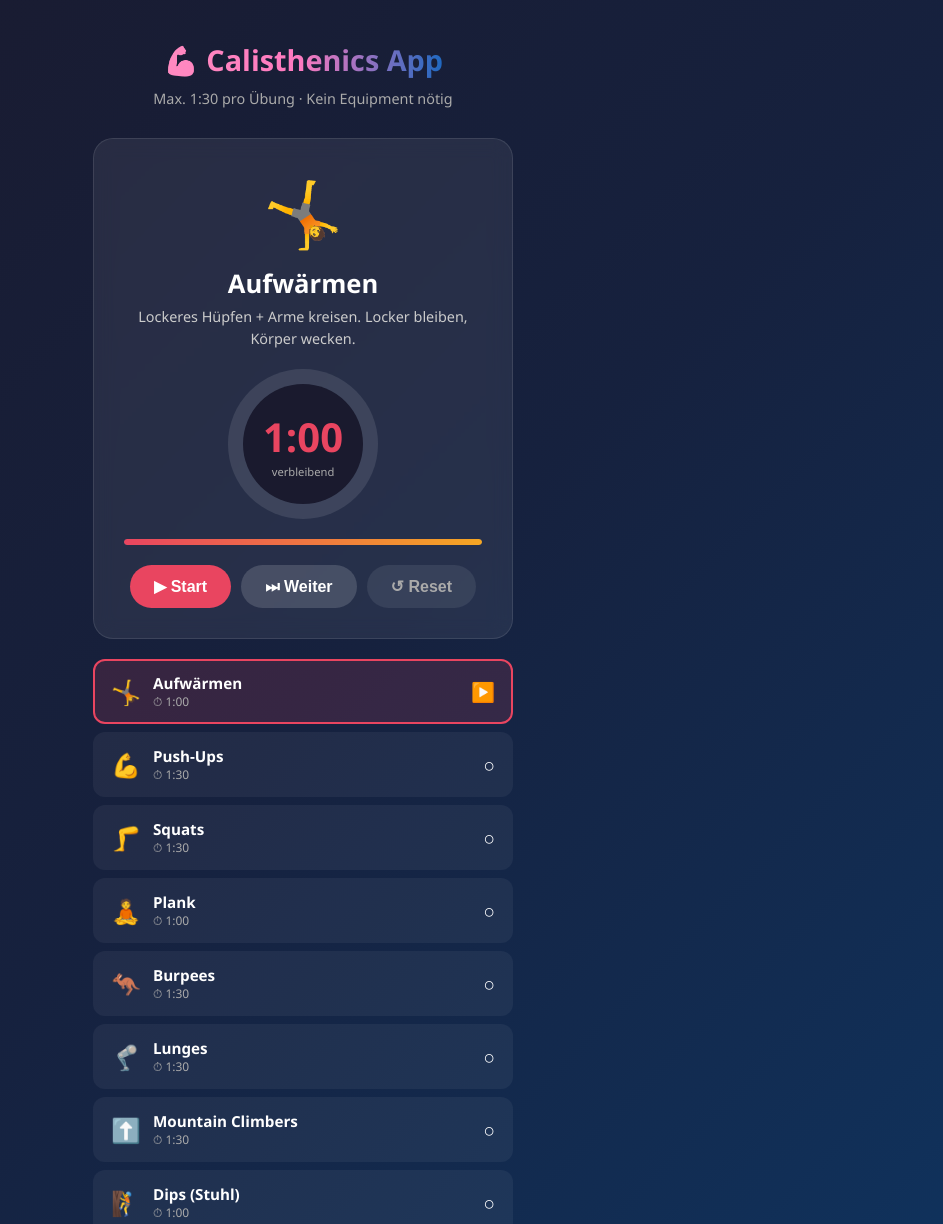
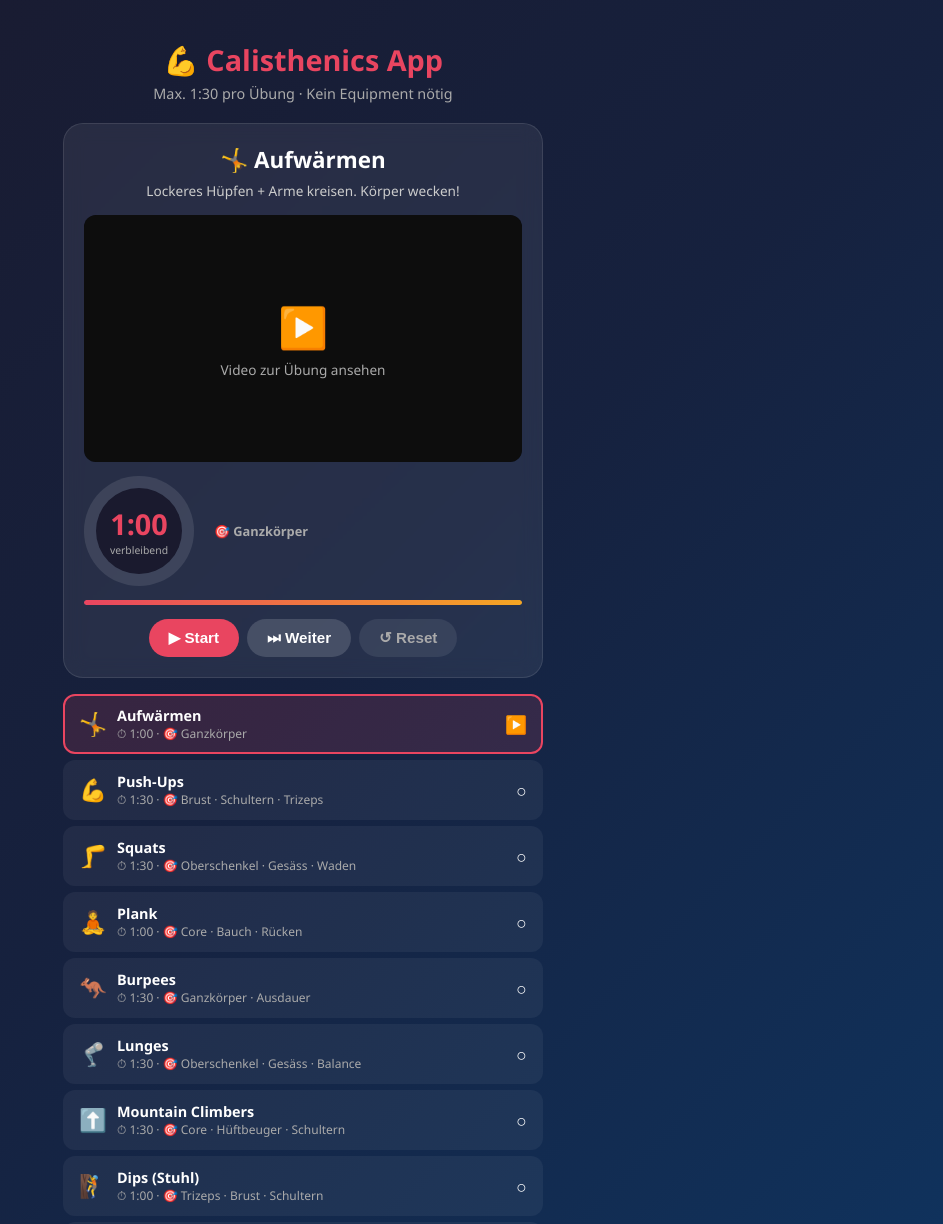
Before and after one commit to gsalami/calisthenics-app, a plain HTML site: page index.html in a window 1280 px wide. Shown: the top 1224 px of the page, without its empty margins (337-1280 px from the left). Drawn offline with Linux system fonts and the light colour scheme.

Commit message:
Add YouTube videos for each exercise

```diff
--- a/index.html
+++ b/index.html
@@ -18,46 +18,82 @@
     }
     h1 {
       font-size: 1.8rem;
-      margin: 20px 0 10px;
+      margin: 20px 0 5px;
       text-align: center;
-      background: linear-gradient(90deg, #e94560, #0f3460);
-      -webkit-background-clip: text;
-      -webkit-text-fill-color: transparent;
-      filter: brightness(2);
+      color: #e94560;
     }
-    .subtitle { color: #aaa; margin-bottom: 30px; font-size: 0.9rem; text-align: center; }
+    .subtitle { color: #aaa; margin-bottom: 20px; font-size: 0.9rem; text-align: center; }
 
     .card {
       background: rgba(255,255,255,0.07);
       border-radius: 20px;
-      padding: 30px;
+      padding: 20px;
       width: 100%;
-      max-width: 420px;
+      max-width: 480px;
       text-align: center;
       backdrop-filter: blur(10px);
       border: 1px solid rgba(255,255,255,0.1);
-      margin-bottom: 20px;
+      margin-bottom: 16px;
     }
 
-    .exercise-emoji { font-size: 4rem; margin-bottom: 10px; }
-    .exercise-name { font-size: 1.6rem; font-weight: bold; margin-bottom: 5px; }
-    .exercise-desc { color: #ccc; font-size: 0.9rem; margin-bottom: 20px; line-height: 1.5; }
+    .exercise-name { font-size: 1.4rem; font-weight: bold; margin-bottom: 6px; }
+    .exercise-desc { color: #ccc; font-size: 0.85rem; margin-bottom: 14px; line-height: 1.5; }
 
+    /* YouTube embed */
+    .video-wrap {
+      position: relative;
+      padding-bottom: 56.25%;
+      height: 0;
+      overflow: hidden;
+      border-radius: 12px;
+      margin-bottom: 14px;
+      background: #000;
+    }
+    .video-wrap iframe {
+      position: absolute;
+      top: 0; left: 0;
+      width: 100%; height: 100%;
+      border: none;
+      border-radius: 12px;
+    }
+    .video-placeholder {
+      position: absolute;
+      top: 0; left: 0;
+      width: 100%; height: 100%;
+      display: flex;
+      flex-direction: column;
+      align-items: center;
+      justify-content: center;
+      background: rgba(255,255,255,0.05);
+      border-radius: 12px;
+      color: #aaa;
+      font-size: 0.85rem;
+      cursor: pointer;
+      transition: background 0.2s;
+    }
+    .video-placeholder:hover { background: rgba(255,255,255,0.1); }
+    .video-placeholder .play-icon { font-size: 2.5rem; margin-bottom: 6px; }
+
+    .timer-row {
+      display: flex;
+      align-items: center;
+      justify-content: center;
+      gap: 20px;
+      margin-bottom: 14px;
+    }
     .timer-circle {
-      width: 150px;
-      height: 150px;
+      width: 110px;
+      height: 110px;
       border-radius: 50%;
       background: conic-gradient(#e94560 0deg, rgba(255,255,255,0.1) 0deg);
       display: flex;
       align-items: center;
       justify-content: center;
-      margin: 0 auto 20px;
-      position: relative;
-      transition: background 0.1s;
+      flex-shrink: 0;
     }
     .timer-inner {
-      width: 120px;
-      height: 120px;
+      width: 86px;
+      height: 86px;
       border-radius: 50%;
       background: #1a1a2e;
       display: flex;
@@ -65,15 +101,15 @@
       justify-content: center;
       flex-direction: column;
     }
-    .timer-seconds { font-size: 2.5rem; font-weight: bold; color: #e94560; }
-    .timer-label { font-size: 0.7rem; color: #aaa; }
+    .timer-seconds { font-size: 1.8rem; font-weight: bold; color: #e94560; }
+    .timer-label { font-size: 0.65rem; color: #aaa; }
 
     .progress-bar {
       width: 100%;
-      height: 6px;
+      height: 5px;
       background: rgba(255,255,255,0.1);
       border-radius: 3px;
-      margin-bottom: 20px;
+      margin-bottom: 14px;
       overflow: hidden;
     }
     .progress-fill {
@@ -83,50 +119,43 @@
       transition: width 1s linear;
     }
 
-    .btn-row { display: flex; gap: 10px; justify-content: center; flex-wrap: wrap; }
+    .btn-row { display: flex; gap: 8px; justify-content: center; flex-wrap: wrap; }
     button {
-      padding: 12px 24px;
+      padding: 10px 20px;
       border: none;
       border-radius: 50px;
-      font-size: 1rem;
+      font-size: 0.95rem;
       cursor: pointer;
       font-weight: bold;
-      transition: transform 0.1s, opacity 0.2s;
+      transition: transform 0.1s;
     }
     button:active { transform: scale(0.95); }
     .btn-start { background: #e94560; color: white; }
     .btn-skip { background: rgba(255,255,255,0.15); color: white; }
     .btn-reset { background: rgba(255,255,255,0.08); color: #aaa; }
 
-    .exercise-list {
-      width: 100%;
-      max-width: 420px;
-    }
+    .exercise-list { width: 100%; max-width: 480px; }
     .ex-item {
       display: flex;
       align-items: center;
-      gap: 12px;
-      padding: 12px 16px;
+      gap: 10px;
+      padding: 10px 14px;
       background: rgba(255,255,255,0.05);
       border-radius: 12px;
-      margin-bottom: 8px;
+      margin-bottom: 6px;
       cursor: pointer;
       border: 2px solid transparent;
       transition: all 0.2s;
     }
     .ex-item.active { border-color: #e94560; background: rgba(233,69,96,0.15); }
     .ex-item.done { opacity: 0.4; }
-    .ex-emoji { font-size: 1.5rem; }
+    .ex-emoji { font-size: 1.4rem; }
     .ex-info { flex: 1; text-align: left; }
-    .ex-title { font-weight: bold; font-size: 0.95rem; }
+    .ex-title { font-weight: bold; font-size: 0.9rem; }
     .ex-time { font-size: 0.75rem; color: #aaa; }
-    .ex-check { font-size: 1.2rem; }
+    .ex-check { font-size: 1.1rem; }
 
-    .completion {
-      display: none;
-      text-align: center;
-      padding: 30px;
-    }
+    .completion { display: none; text-align: center; padding: 30px; }
     .completion.show { display: block; }
     .completion-emoji { font-size: 5rem; }
     .completion h2 { font-size: 1.8rem; margin: 10px 0; color: #f5a623; }
@@ -138,14 +167,25 @@
 <p class="subtitle">Max. 1:30 pro Übung · Kein Equipment nötig</p>
 
 <div class="card" id="mainCard">
-  <div class="exercise-emoji" id="exEmoji">🏃</div>
   <div class="exercise-name" id="exName">Bereit?</div>
   <div class="exercise-desc" id="exDesc">Drücke Start um mit dem Training zu beginnen!</div>
 
-  <div class="timer-circle" id="timerCircle">
-    <div class="timer-inner">
-      <div class="timer-seconds" id="timerDisplay">1:30</div>
-      <div class="timer-label">verbleibend</div>
+  <div class="video-wrap" id="videoWrap">
+    <div class="video-placeholder" id="videoPlaceholder" onclick="loadVideo()">
+      <div class="play-icon">▶️</div>
+      <div>Video anzeigen</div>
+    </div>
+  </div>
+
+  <div class="timer-row">
+    <div class="timer-circle" id="timerCircle">
+      <div class="timer-inner">
+        <div class="timer-seconds" id="timerDisplay">1:30</div>
+        <div class="timer-label">verbleibend</div>
+      </div>
+    </div>
+    <div style="flex:1; text-align:left; font-size:0.8rem; color:#aaa; line-height:1.6;">
+      <div id="exMuscles"></div>
     </div>
   </div>
 
@@ -171,16 +211,66 @@
 
 <script>
 const exercises = [
-  { emoji: "🤸", name: "Aufwärmen", desc: "Lockeres Hüpfen + Arme kreisen. Locker bleiben, Körper wecken.", duration: 60 },
-  { emoji: "💪", name: "Push-Ups", desc: "Liegestütze. Körper gerade halten, langsam nach unten und explosiv hoch.", duration: 90 },
-  { emoji: "🦵", name: "Squats", desc: "Kniebeugen. Füsse schulterbreit, Rücken gerade, Knie über die Zehen.", duration: 90 },
-  { emoji: "🧘", name: "Plank", desc: "Unterarmstütz halten. Bauch anspannen, Gesäss nicht hochziehen.", duration: 60 },
-  { emoji: "🦘", name: "Burpees", desc: "Von stehend in Liegestütz, wieder hoch und springen. Das volle Paket!", duration: 90 },
-  { emoji: "🦿", name: "Lunges", desc: "Ausfallschritte. Abwechselnd links-rechts, Knie knapp über dem Boden.", duration: 90 },
-  { emoji: "⬆️", name: "Mountain Climbers", desc: "Im Stütz die Knie abwechselnd zur Brust ziehen — so schnell wie möglich!", duration: 90 },
-  { emoji: "🧗", name: "Dips (Stuhl)", desc: "Hände auf Stuhlkante, Körper senken und hochdrücken. Trizeps brennt!", duration: 60 },
-  { emoji: "🏋️", name: "Superman", desc: "Bauchlage, Arme und Beine gleichzeitig heben und halten. Rücken stärken.", duration: 60 },
-  { emoji: "🎯", name: "Hollow Body Hold", desc: "Rückenlage, Beine leicht heben, Arme gestreckt — Körperspannung halten.", duration: 60 },
+  {
+    emoji: "🤸", name: "Aufwärmen", duration: 60,
+    desc: "Lockeres Hüpfen + Arme kreisen. Körper wecken!",
+    muscles: "🎯 Ganzkörper",
+    videoId: "RoI7YUEwuIc", videoStart: 45
+  },
+  {
+    emoji: "💪", name: "Push-Ups", duration: 90,
+    desc: "Körper gerade, langsam runter, explosiv hoch. Ellbogen nah am Körper.",
+    muscles: "🎯 Brust · Schultern · Trizeps",
+    videoId: "S8zxVGmzBqw", videoStart: 57
+  },
+  {
+    emoji: "🦵", name: "Squats", duration: 90,
+    desc: "Füsse schulterbreit, Rücken gerade, Knie über die Zehen.",
+    muscles: "🎯 Oberschenkel · Gesäss · Waden",
+    videoId: "S8zxVGmzBqw", videoStart: 88
+  },
+  {
+    emoji: "🧘", name: "Plank", duration: 60,
+    desc: "Unterarmstütz halten. Bauch anspannen, gerade Linie von Kopf bis Ferse.",
+    muscles: "🎯 Core · Bauch · Rücken",
+    videoId: "S8zxVGmzBqw", videoStart: 115
+  },
+  {
+    emoji: "🦘", name: "Burpees", duration: 90,
+    desc: "Stehend → Liegestütz → springen. Das volle Paket!",
+    muscles: "🎯 Ganzkörper · Ausdauer",
+    videoId: "kuUZYUBHryw", videoStart: 183
+  },
+  {
+    emoji: "🦿", name: "Lunges", duration: 90,
+    desc: "Ausfallschritte abwechselnd links-rechts. Knie knapp über dem Boden.",
+    muscles: "🎯 Oberschenkel · Gesäss · Balance",
+    videoId: "kuUZYUBHryw", videoStart: 382
+  },
+  {
+    emoji: "⬆️", name: "Mountain Climbers", duration: 90,
+    desc: "Im Stütz Knie abwechselnd zur Brust — so schnell wie möglich!",
+    muscles: "🎯 Core · Hüftbeuger · Schultern",
+    videoId: "RoI7YUEwuIc", videoStart: 298
+  },
+  {
+    emoji: "🧗", name: "Dips (Stuhl)", duration: 60,
+    desc: "Hände auf Stuhlkante, Körper senken und hochdrücken.",
+    muscles: "🎯 Trizeps · Brust · Schultern",
+    videoId: "geUKI-2uWaY", videoStart: 429
+  },
+  {
+    emoji: "🏋️", name: "Superman", duration: 60,
+    desc: "Bauchlage, Arme und Beine gleichzeitig heben und halten.",
+    muscles: "🎯 Rücken · Gesäss · Schultern",
+    videoId: "RoI7YUEwuIc", videoStart: 44
+  },
+  {
+    emoji: "🎯", name: "Hollow Body Hold", duration: 60,
+    desc: "Rückenlage, Beine leicht heben, Arme gestreckt — Spannung halten!",
+    muscles: "🎯 Core · Hüftbeuger · Bauch",
+    videoId: "kuUZYUBHryw", videoStart: 1097
+  },
 ];
 
 let currentIndex = 0;
@@ -189,6 +279,7 @@ let totalTime = 0;
 let timer = null;
 let running = false;
 let done = [];
+let videoLoaded = false;
 
 function renderList() {
   const list = document.getElementById('exerciseList');
@@ -197,7 +288,7 @@ function renderList() {
       <div class="ex-emoji">${ex.emoji}</div>
       <div class="ex-info">
         <div class="ex-title">${ex.name}</div>
-        <div class="ex-time">⏱ ${ex.duration >= 60 ? Math.floor(ex.duration/60)+':'+(ex.duration%60||'00') : ex.duration+'s'}</div>
+        <div class="ex-time">⏱ ${ex.duration >= 60 ? Math.floor(ex.duration/60)+':'+(ex.duration%60 ? String(ex.duration%60).padStart(2,'0') : '00') : ex.duration+'s'} · ${ex.muscles}</div>
       </div>
       <div class="ex-check">${done.includes(i) ? '✅' : i === currentIndex ? '▶️' : '○'}</div>
     </div>
@@ -206,20 +297,42 @@ function renderList() {
 
 function loadExercise(index) {
   const ex = exercises[index];
-  document.getElementById('exEmoji').textContent = ex.emoji;
-  document.getElementById('exName').textContent = ex.name;
+  document.getElementById('exName').textContent = ex.emoji + ' ' + ex.name;
   document.getElementById('exDesc').textContent = ex.desc;
+  document.getElementById('exMuscles').innerHTML = `<b>${ex.muscles}</b>`;
   timeLeft = ex.duration;
   totalTime = ex.duration;
+  videoLoaded = false;
+
+  // Reset video area
+  const wrap = document.getElementById('videoWrap');
+  wrap.innerHTML = `
+    <div class="video-placeholder" id="videoPlaceholder" onclick="loadVideo()">
+      <div class="play-icon">▶️</div>
+      <div>Video zur Übung ansehen</div>
+    </div>
+  `;
+
   updateTimerDisplay();
   updateProgress();
   renderList();
 }
 
+function loadVideo() {
+  const ex = exercises[currentIndex];
+  const wrap = document.getElementById('videoWrap');
+  wrap.innerHTML = `<iframe
+    src="https://www.youtube.com/embed/${ex.videoId}?start=${ex.videoStart}&autoplay=1&rel=0"
+    allow="autoplay; encrypted-media"
+    allowfullscreen>
+  </iframe>`;
+  videoLoaded = true;
+}
+
 function updateTimerDisplay() {
   const min = Math.floor(timeLeft / 60);
   const sec = timeLeft % 60;
-  document.getElementById('timerDisplay').textContent = `${min}:${sec.toString().padStart(2,'0')}`;
+  document.getElementById('timerDisplay').textContent = `${min}:${String(sec).padStart(2,'0')}`;
   const deg = ((totalTime - timeLeft) / totalTime) * 360;
   document.getElementById('timerCircle').style.background =
     `conic-gradient(#e94560 ${deg}deg, rgba(255,255,255,0.1) ${deg}deg)`;
```
